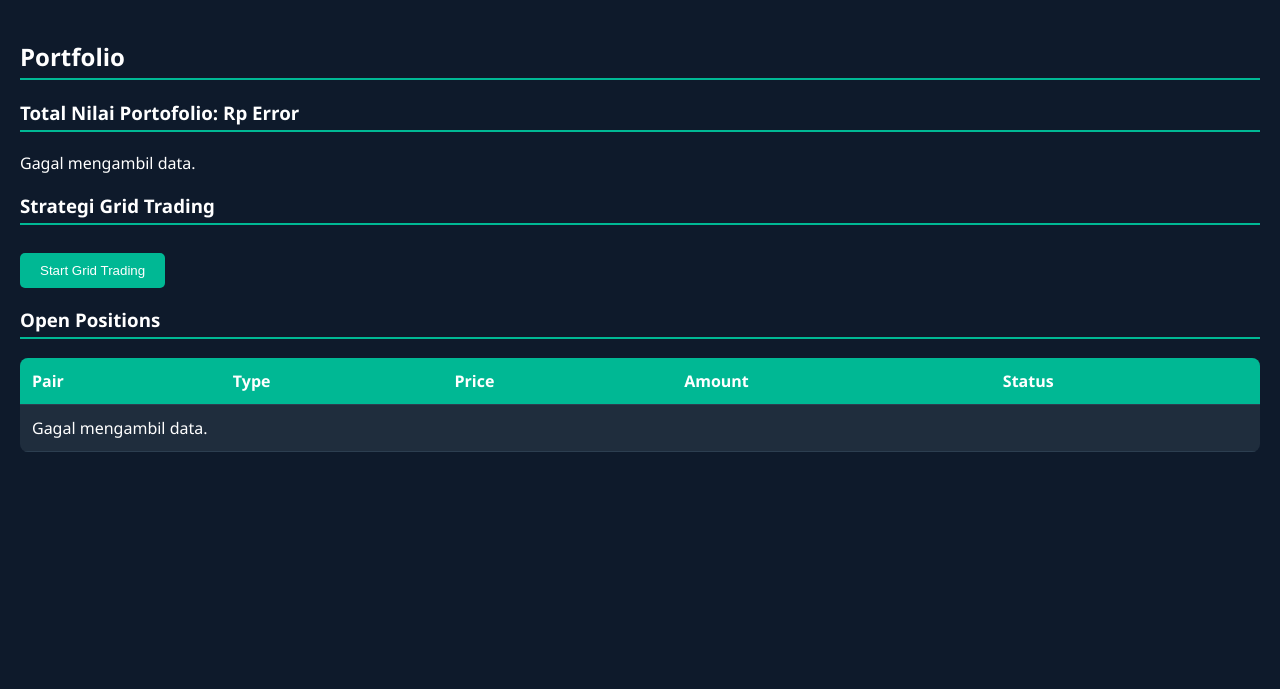
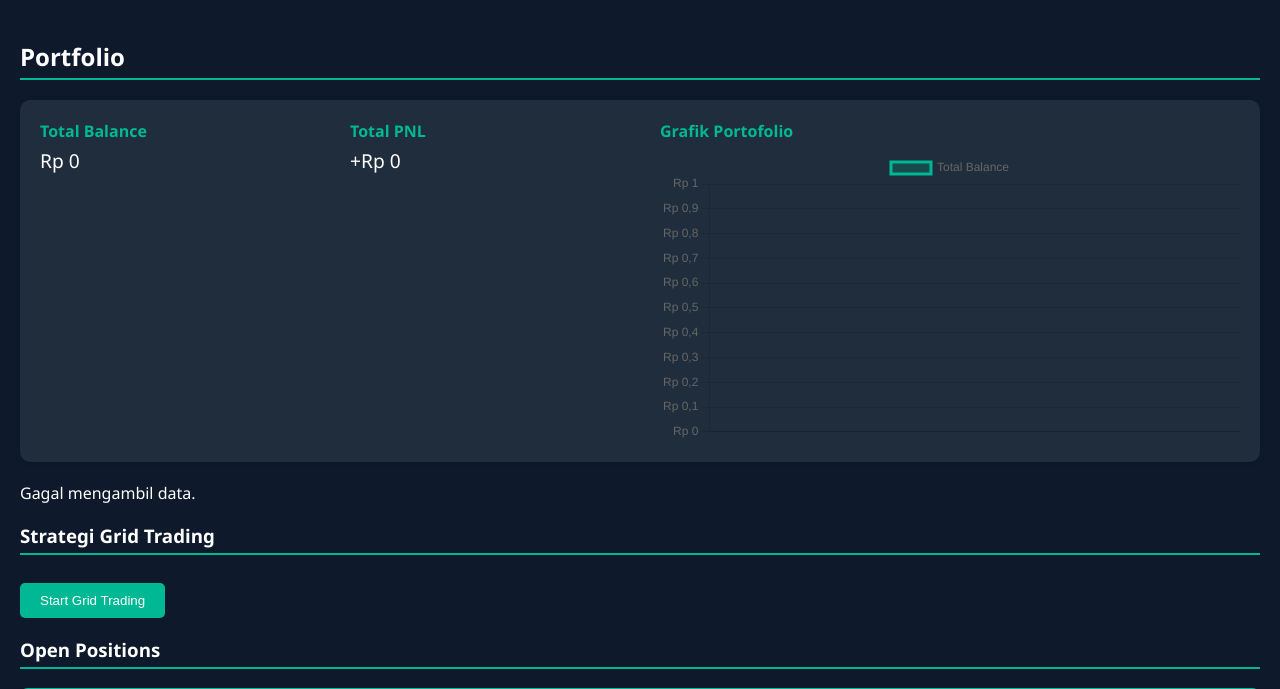
Before and after one commit to Mitradigitalindonesia/AutobotX-Indodax, a FastAPI app: page /dashboard in a window 1280 px wide. Shown: the top 689 px of the page. Before the commit the page ends 452 px from the top, so only its background shows below. Run offline with FastAPI, Linux system fonts and the light colour scheme.

Commit message:
Update dashboard.html

```diff
--- a/templates/dashboard.html
+++ b/templates/dashboard.html
@@ -18,6 +18,40 @@
       padding-bottom: 5px;
     }
 
+    .summary-box {
+      display: flex;
+      flex-wrap: wrap;
+      gap: 20px;
+      margin-bottom: 20px;
+      background-color: #1f2d3d;
+      padding: 20px;
+      border-radius: 10px;
+      box-shadow: 0 1px 5px rgba(0,0,0,0.2);
+    }
+
+    .summary-box > div {
+      flex: 1;
+      min-width: 200px;
+    }
+
+    .summary-box h4 {
+      margin: 0 0 5px;
+      color: #00b894;
+    }
+
+    .summary-box p {
+      font-size: 1.2em;
+      margin: 0;
+    }
+
+    .summary-box canvas {
+      width: 100%;
+      height: 250px;
+      margin-top: 10px;
+      background-color: #1f2d3d;
+      border-radius: 8px;
+    }
+
     .card-container {
       display: flex;
       flex-wrap: wrap;
@@ -32,15 +66,10 @@
       width: 220px;
       box-shadow: 0 2px 5px rgba(0,0,0,0.2);
       flex: 1 1 200px;
-            transition: transform 0.2s ease;
-        }
-
-        .asset-card:hover {
-            transform: translateY(-4px);
     }
 
     .asset-card h4 {
-            margin: 0 0 10px 0;
+      margin: 0 0 10px;
       color: #00b894;
     }
 
@@ -115,7 +144,21 @@
 </head>
 <body>
   <h2>Portfolio</h2>
-    <h3>Total Nilai Portofolio: Rp <span id="total-value">Loading...</span></h3>
+
+  <div class="summary-box">
+    <div>
+      <h4>Total Balance</h4>
+      <p id="total-balance">Rp 0</p>
+    </div>
+    <div>
+      <h4>Total PNL</h4>
+      <p id="total-pnl">+Rp 0</p>
+    </div>
+    <div style="flex: 2;">
+      <h4>Grafik Portofolio</h4>
+      <canvas id="portfolioChart"></canvas>
+    </div>
+  </div>
 
   <div id="portfolioContainer" class="card-container">
     <div>Loading...</div>
@@ -152,9 +195,41 @@
     </tbody>
   </table>
 
+  <script src="https://cdn.jsdelivr.net/npm/chart.js"></script>
   <script>
     const api_key = localStorage.getItem("api_key");
     const api_secret = localStorage.getItem("api_secret");
+
+    const ctx = document.getElementById('portfolioChart').getContext('2d');
+    const portfolioChart = new Chart(ctx, {
+      type: 'line',
+      data: {
+        labels: [],
+        datasets: [{
+          label: 'Total Balance',
+          data: [],
+          borderColor: '#00b894',
+          backgroundColor: 'rgba(0, 184, 148, 0.2)',
+          fill: true,
+          tension: 0.4
+        }]
+      },
+      options: {
+        responsive: true,
+        scales: {
+          x: {
+            ticks: {
+              callback: (val, i) => i
+            }
+          },
+          y: {
+            ticks: {
+              callback: val => 'Rp ' + val.toLocaleString("id-ID")
+            }
+          }
+        }
+      }
+    });
 
     function openGridModal() {
       document.getElementById("gridModal").style.display = "block";
@@ -181,7 +256,6 @@
           headers: { "Content-Type": "application/json" },
           body: JSON.stringify(payload),
         });
-
         const json = await res.json();
         alert(json.message || json.error || "Grid order selesai.");
       } catch (err) {
@@ -195,43 +269,59 @@
     };
 
     async function loadPortfolio() {
+      let modalAwal = localStorage.getItem("modal_awal") || 1000000;
+      modalAwal = parseFloat(modalAwal);
+
       const res = await fetch("/portfolio", {
         method: "POST",
-                headers: {
-                    "Content-Type": "application/json"
-                },
+        headers: { "Content-Type": "application/json" },
         body: JSON.stringify({ api_key, api_secret })
       });
 
       const data = await res.json();
       const container = document.getElementById("portfolioContainer");
-            const totalValueEl = document.getElementById("total-value");
       container.innerHTML = "";
 
       if (!data.success || !Array.isArray(data.portfolio)) {
         container.innerHTML = "<div>Gagal mengambil data.</div>";
-                totalValueEl.innerText = "Error";
         return;
       }
 
-            totalValueEl.innerText = data.total_value.toLocaleString("id-ID", { minimumFractionDigits: 0 });
+      let totalBalance = 0;
+      let labels = [];
+      let chartData = [];
 
-            if (data.portfolio.length === 0) {
-                container.innerHTML = "<div>Tidak ada aset yang dimiliki.</div>";
-                return;
-            }
+      data.portfolio.forEach((asset, index) => {
+        const value = parseFloat(asset.value || 0);
+        totalBalance += value;
 
-            data.portfolio.forEach(asset => {
         const card = document.createElement("div");
         card.className = "asset-card";
         card.innerHTML = `
-                    <h4>${asset.asset}</h4>
-                    <p>Jumlah: ${asset.amount}</p>
-                    <p>Harga: Rp ${asset.price.toLocaleString("id-ID")}</p>
-                    <p>Nilai: <strong>Rp ${asset.value.toLocaleString("id-ID")}</strong></p>
+          <h4>${asset.asset.toUpperCase()}</h4>
+          <p>Balance: ${parseFloat(asset.balance).toLocaleString("id-ID", { maximumFractionDigits: 8 })}</p>
+          <p>Price: Rp ${asset.price ? asset.price.toLocaleString("id-ID", { maximumFractionDigits: 0 }) : '-'}</p>
+          <p>Value: Rp ${value.toLocaleString("id-ID", { maximumFractionDigits: 0 })}</p>
         `;
         container.appendChild(card);
+
+        labels.push(asset.asset.toUpperCase());
+        chartData.push(value);
       });
+
+      // Update total balance
+      document.getElementById("total-balance").textContent = "Rp " + totalBalance.toLocaleString("id-ID");
+
+      // Calculate & display PNL
+      const pnl = totalBalance - modalAwal;
+      const pnlElem = document.getElementById("total-pnl");
+      pnlElem.textContent = (pnl >= 0 ? "+" : "") + "Rp " + pnl.toLocaleString("id-ID");
+      pnlElem.style.color = pnl >= 0 ? "#00b894" : "#e17055";
+
+      // Update chart
+      portfolioChart.data.labels = labels;
+      portfolioChart.data.datasets[0].data = chartData;
+      portfolioChart.update();
     }
 
     async function loadPositions() {
```
Lines whose indentation alone changed are shown as unchanged.
